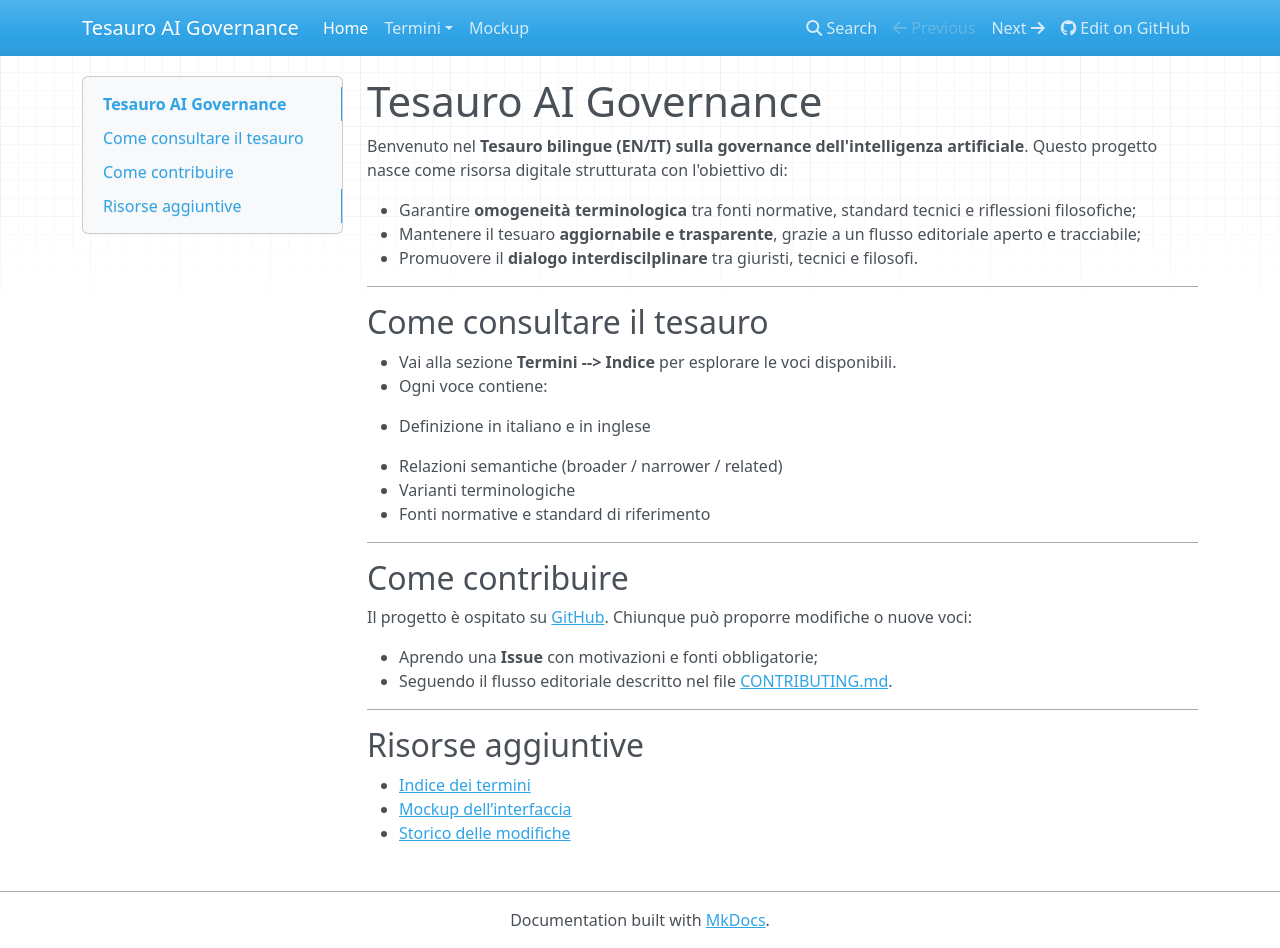
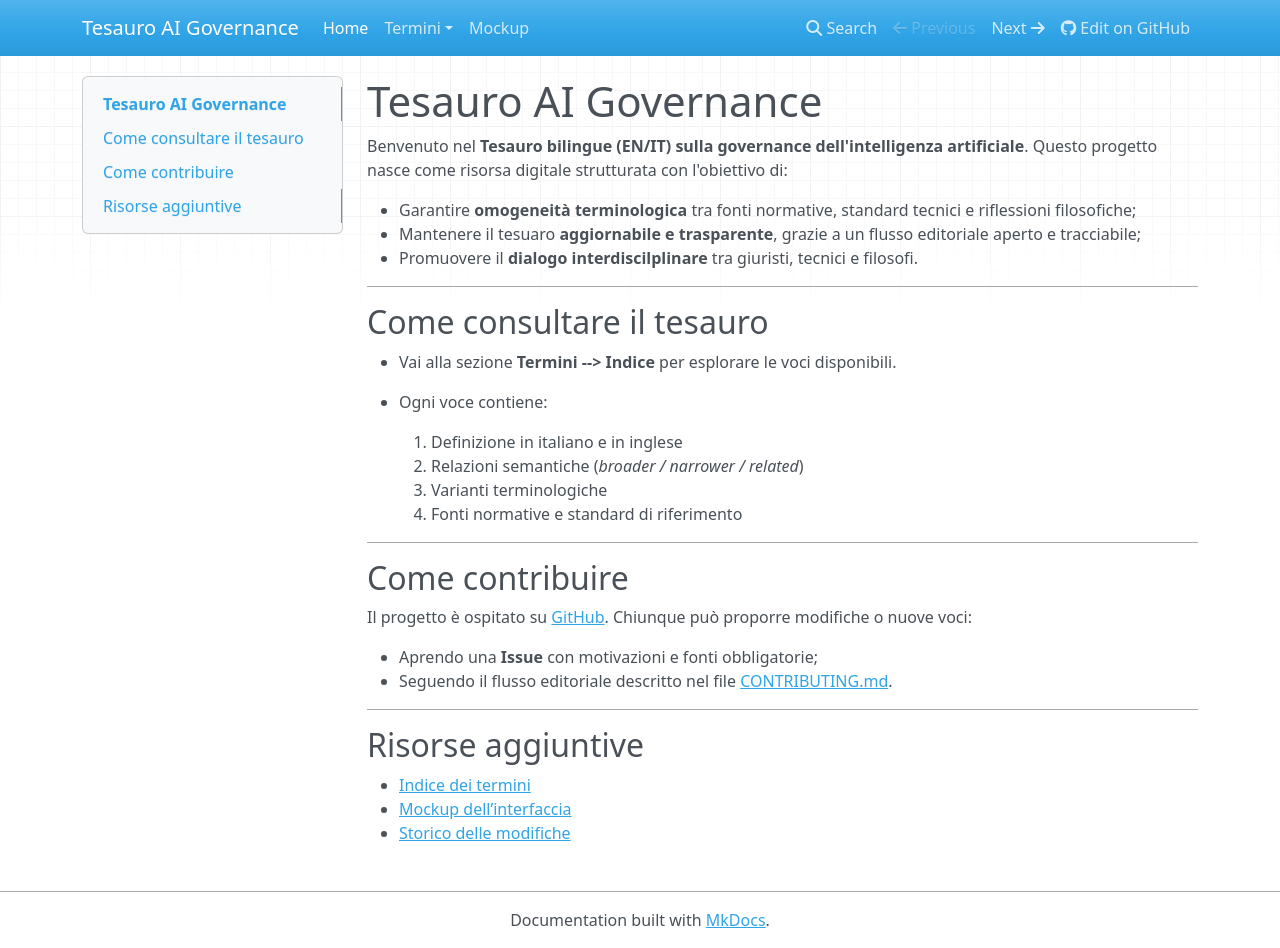
Before and after one commit to mauritiuss/tesauro-ai, an MkDocs documentation site: the page built from docs/index.md, in a window 1280 px wide and 948 px high. Built offline with MkDocs 1.6.1, drawn with Linux system fonts in a browser that asks for light colours; nearby versions of some CDN libraries.

Commit message:
bug fixed

```diff
--- a/docs/index.md
+++ b/docs/index.md
@@ -12,12 +12,13 @@ Questo progetto nasce come risorsa digitale strutturata con l'obiettivo di:
 ## Come consultare il tesauro
 
 - Vai alla sezione **Termini --> Indice** per esplorare le voci disponibili.
+
 - Ogni voce contiene:
 
-  1. Definizione in italiano e in inglese
-  2. Relazioni semantiche (broader / narrower / related)
-  3. Varianti terminologiche
-  4. Fonti normative e standard di riferimento
+    1. Definizione in italiano e in inglese
+    2. Relazioni semantiche (*broader / narrower / related*)
+    3. Varianti terminologiche
+    4. Fonti normative e standard di riferimento
 
 ---
 
```
